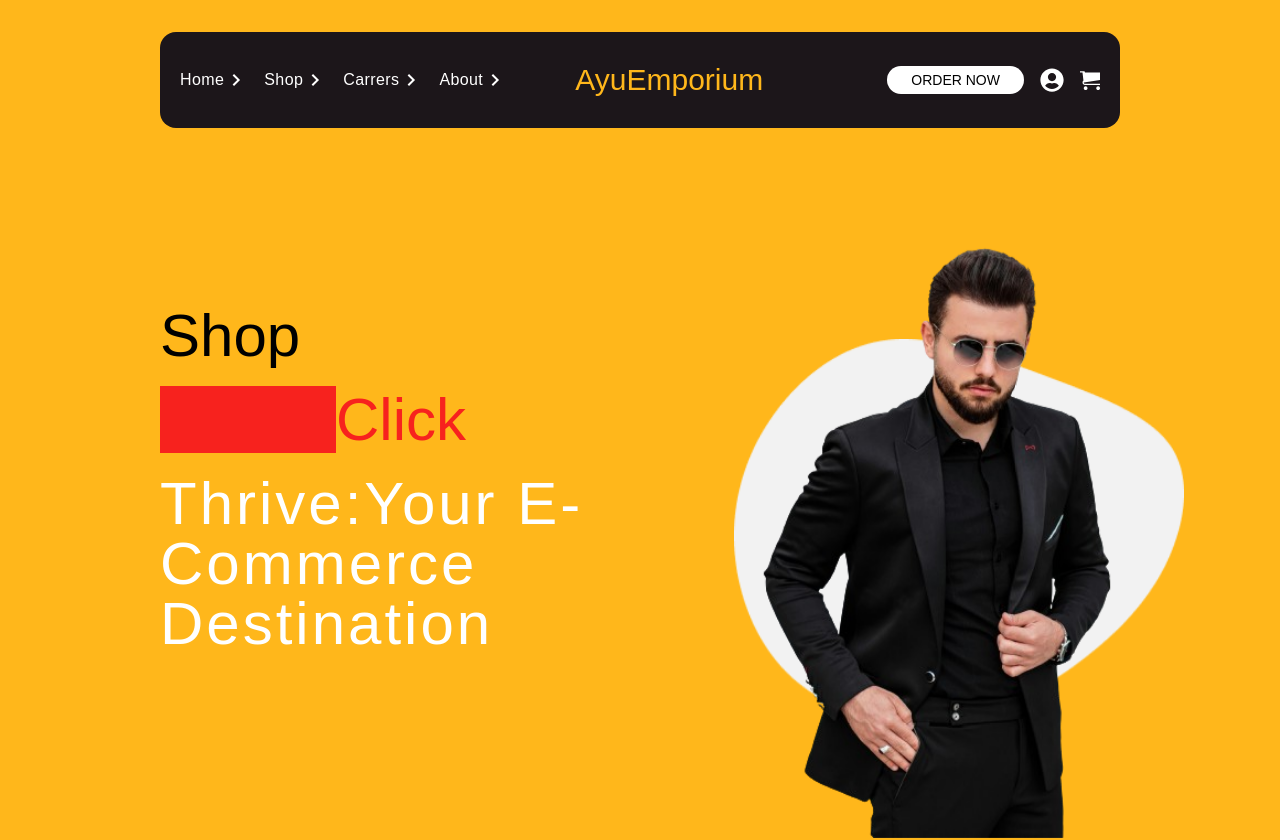
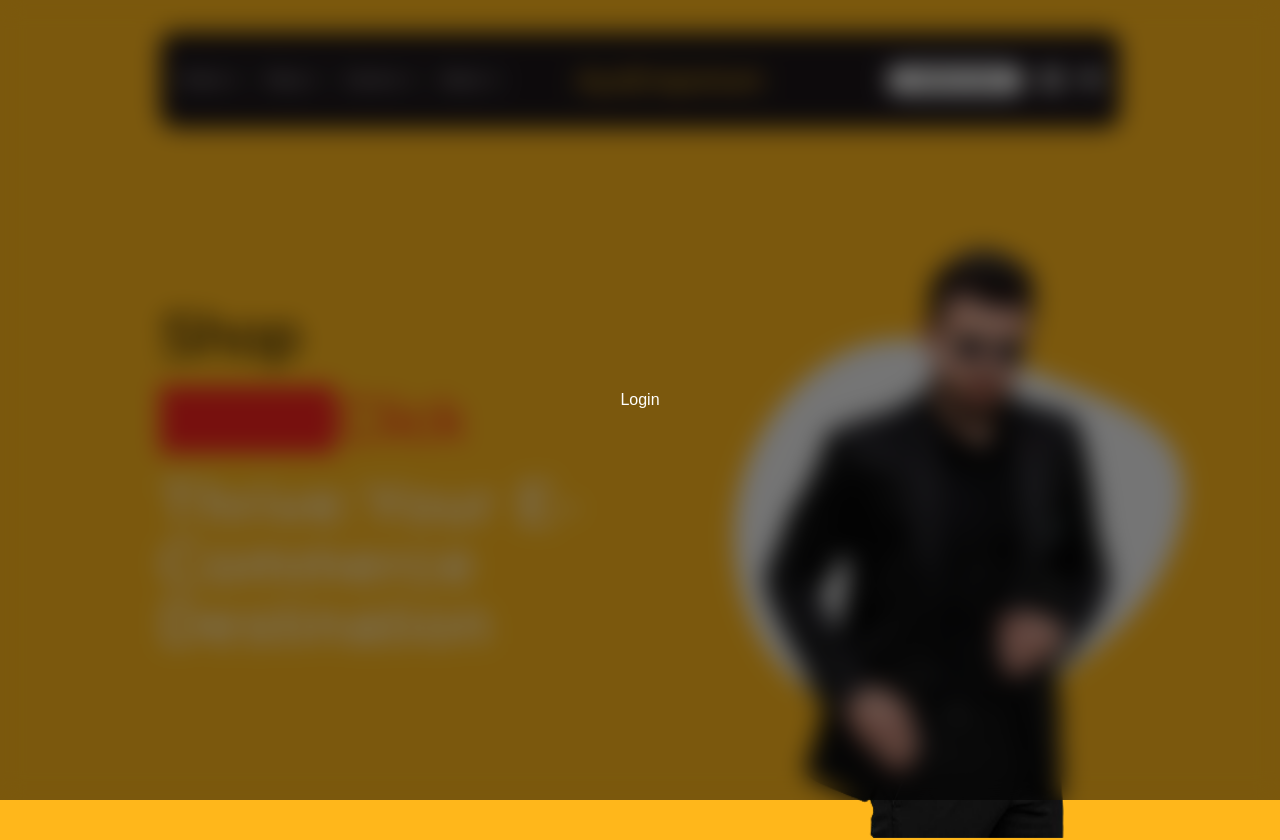
Before and after one commit to Ayu85/AyuEmporium--Ecommerce-Store, a React (Create React App) app in the folder ayu-emporium/: page / in a window 1280 px wide. Shown: the top 840 px of the page. Built offline with nearby package versions, Linux system fonts and the light colour scheme.

Commit message:
making modal for login

```diff
--- a/ayu-emporium/src/components/Body.js
+++ b/ayu-emporium/src/components/Body.js
@@ -4,10 +4,12 @@ import Herosection from './Herosection'
 import Slidingtext from './Slidingtext'
 import Whyus from './Whyus'
 import Categories from './Categories'
+import ProfilePage from './ProfilePage'
 
 const Body = () => {
     return (
         <div className='overflow-hidden'>
+            <ProfilePage/>
             <Herosection />
             <Slidingtext/>
             <Whyus/>
--- a/ayu-emporium/src/components/Header.js
+++ b/ayu-emporium/src/components/Header.js
@@ -22,7 +22,7 @@ const Header = () => {
     const dispatch = useDispatch();
     const showCategories = useSelector(store => store.categoriesView.value)
     return (
-        <div className={`lg:flex  hidden  rounded-2xl  items-center fixed top-8 z-[999999]
+        <div className={`lg:flex  hidden  rounded-2xl  items-center fixed top-8 z-[999]
         justify-between  px-5 bg-[#1C161A] w-[75%] ${isScrolled ? "bg-[#1c161ab4] backdrop-blur-md" : 'bg-[#1C161A]'}  `} >
             <div >
                 <ul className='flex gap-4  text-md  text-white tracking-wide cursor-pointer'> {
--- a/ayu-emporium/src/components/ProfilePage.js
+++ b/ayu-emporium/src/components/ProfilePage.js
@@ -2,8 +2,11 @@ import React from 'react'
 
 const ProfilePage = () => {
   return (
-    <div>
-
+    <div className='absolute flex justify-center bg-[#00000084] backdrop-blur-md text-white items-center z-[99999] w-screen h-[100vh]'>
+      {/* modal */}
+      <div>
+        <h1>Login</h1>
+      </div>
     </div>
   )
 }
```
